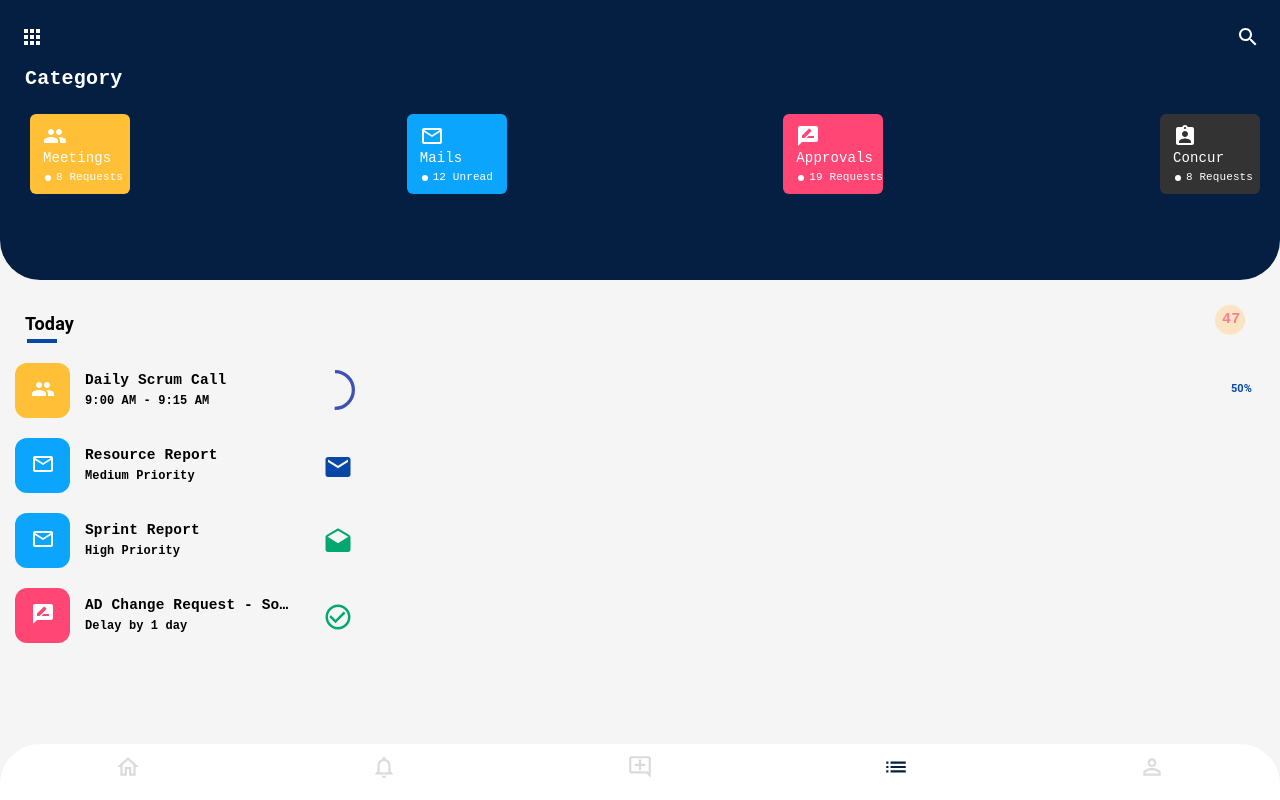
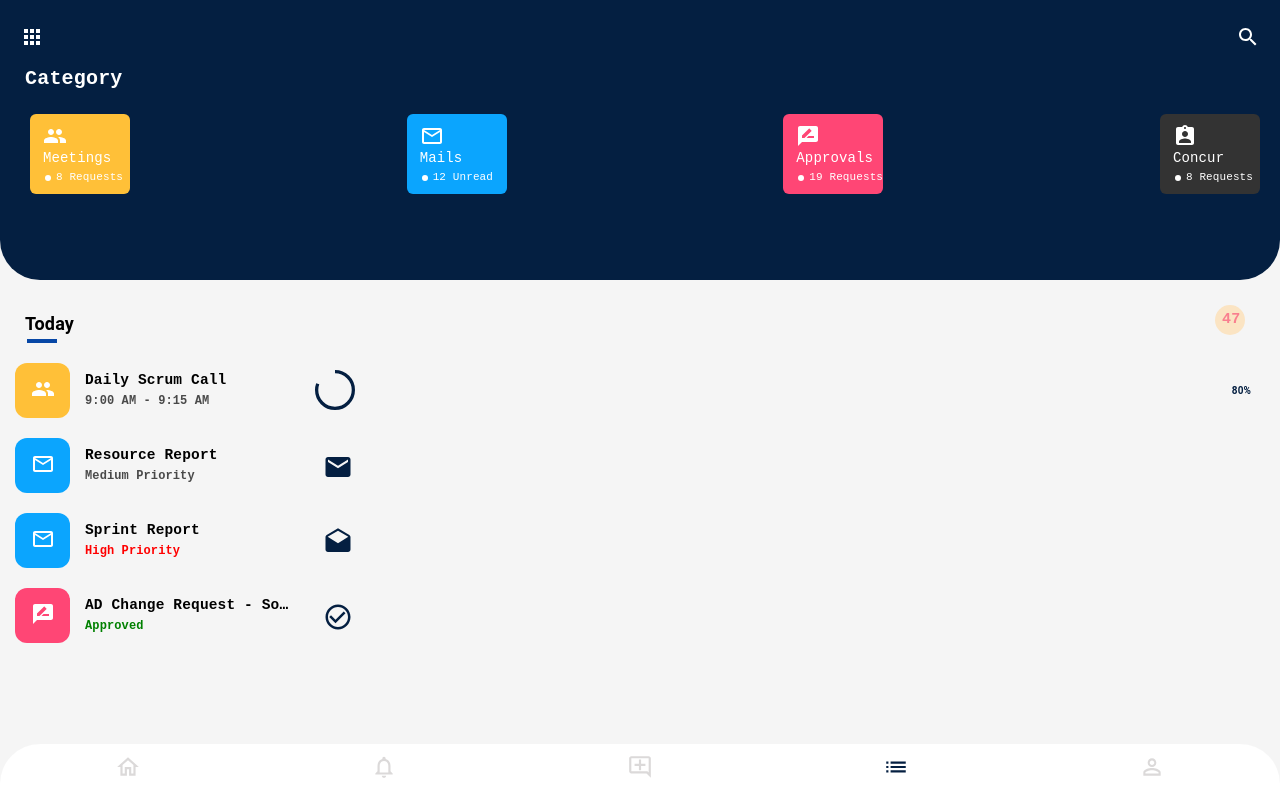
Before and after one commit to nimin1/wm-demo-prototype, a React (Create React App) app: page /mytask in a window 1280 px wide. Built offline with nearby package versions, Linux system fonts and the light colour scheme.

Commit message:
Initial commit

```diff
--- a/src/Components/ItemsCard/ItemsCard.js
+++ b/src/Components/ItemsCard/ItemsCard.js
@@ -32,18 +32,22 @@ const useStyles = makeStyles({
     whiteSpace: "nowrap",
     fontFamily: "monospace",
     margin: "0px 20px 0px 15px",
+    color: "rgba(0, 0, 0, 0.7)",
   },
   circularProgressStyle: {
     position: "relative",
     top: 7,
+    color: "#041f41",
+    height: 35,
+    width: 35,
   },
   metricCompletionStyle: {
     position: "absolute",
-    right: 18,
-    fontSize: 11,
+    right: 19,
+    fontSize: 10,
     fontWeight: 700,
-    top: 18,
-    color: "#0747a6",
+    top: 20,
+    color: "#041f41",
   },
 });
 
@@ -51,7 +55,6 @@ const ItemsCard = (props) => {
   const classes = useStyles();
   const { item } = props;
   const {
-    cardId,
     cardTitle,
     cardTaskTitle,
     cardColor,
@@ -67,17 +70,17 @@ const ItemsCard = (props) => {
   };
 
   const mailUnreadIconStyle = {
-    color: "#0747a6",
+    color: "#041f41",
     position: "relative",
     left: 8,
     top: 14,
     height: 30,
-    width: 30
-
+    width: 30,
   };
 
   const mailReadIconStyle = {
-    color: "rgb(3, 167, 111)",
+    //color: "rgb(3, 167, 111)",
+    color: "#041f41",
     position: "relative",
     left: 8,
     top: 14,
@@ -86,21 +89,21 @@ const ItemsCard = (props) => {
   };
 
   const approvedCircleIconStyle = {
-    color: "rgb(3, 167, 111)",
+    color: "#041f41",
     position: "relative",
     left: 8,
     top: 14,
     height: 30,
-    width: 30
+    width: 30,
   };
 
   const nonApprovedCircleIconStyle = {
-    color: "#0747a6",
+    color: "rgba(4, 31, 65, 0.3)",
     position: "relative",
     left: 8,
     top: 14,
     height: 30,
-    width: 30
+    width: 30,
   };
 
   const findIconForCard = (cardCategory) => {
@@ -172,7 +175,16 @@ const ItemsCard = (props) => {
       </div>
       <div>
         <Typography className={classes.cardTitleStyle}>{cardTitle}</Typography>
-        <Typography className={classes.cardTaskTitleStyle}>
+        <Typography
+          className={classes.cardTaskTitleStyle}
+          style={
+            cardTaskTitle.includes("High") || cardTaskTitle.includes("Delay")
+              ? { color: "red" }
+              : cardTaskTitle.includes("Approved")
+              ? { color: "green" }
+              : null
+          }
+        >
           {cardTaskTitle}
         </Typography>
       </div>
--- a/src/constants.js
+++ b/src/constants.js
@@ -32,7 +32,7 @@ export const itemDetails = [
     cardTaskTitle: "9:00 AM - 9:15 AM",
     cardColor: "rgb(255, 192, 56)",
     cardCategory: "Meetings",
-    metricCompletion: "50%",
+    metricCompletion: "80%",
   },
   {
     cardId: "2003",
@@ -53,7 +53,7 @@ export const itemDetails = [
   {
     cardId: "2004",
     cardTitle: "AD Change Request - Sofie",
-    cardTaskTitle: "Delay by 1 day",
+    cardTaskTitle: "Approved",
     cardColor: "rgb(255, 70, 117)",
     cardCategory: "Approval",
     metricCompletion: "Approved",
```
